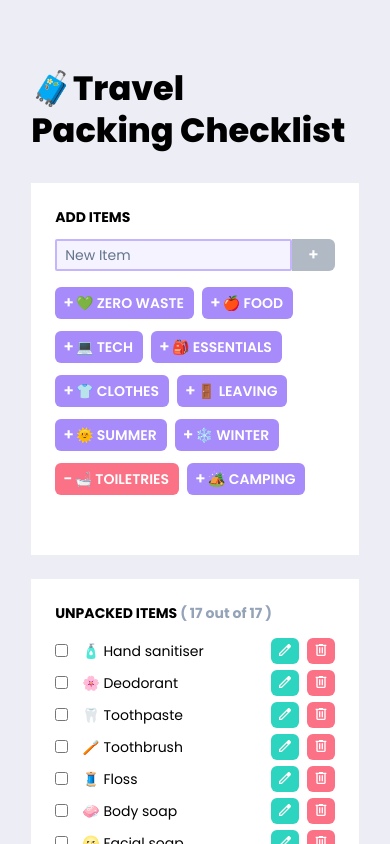
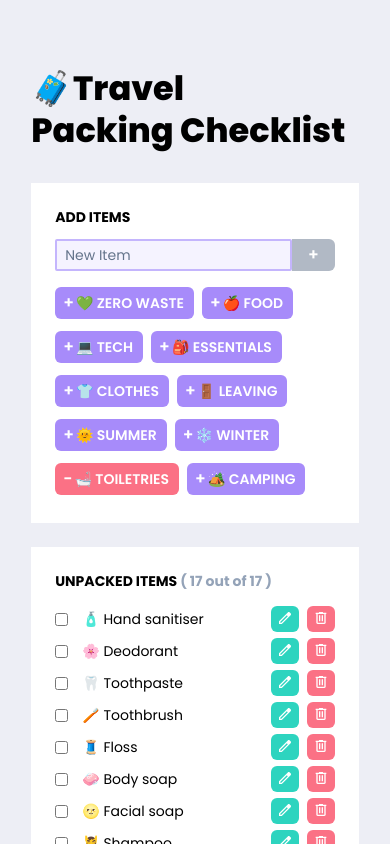
Before and after one commit to paulafffl/travel_packing_checklist, a React (Create React App) app: page / in a window 390 px wide. Shown: the top 844 px of the page. Built offline with nearby package versions, Linux system fonts and the light colour scheme.

Commit message:
Update max height

```diff
--- a/src/components/AddSection.tsx
+++ b/src/components/AddSection.tsx
@@ -29,7 +29,7 @@ const AddSection = () => {
   const [listedCamping, setListedCamping] = useState(addedList(listCamping));
 
   return (
-    <section className={'h-[44vh] overflow-y-auto sm:h-auto'}>
+    <section className={'max-h-[44vh] overflow-y-auto sm:h-auto'}>
       <h2> ADD ITEMS </h2>
       <AddItem />
       <AddList
```
